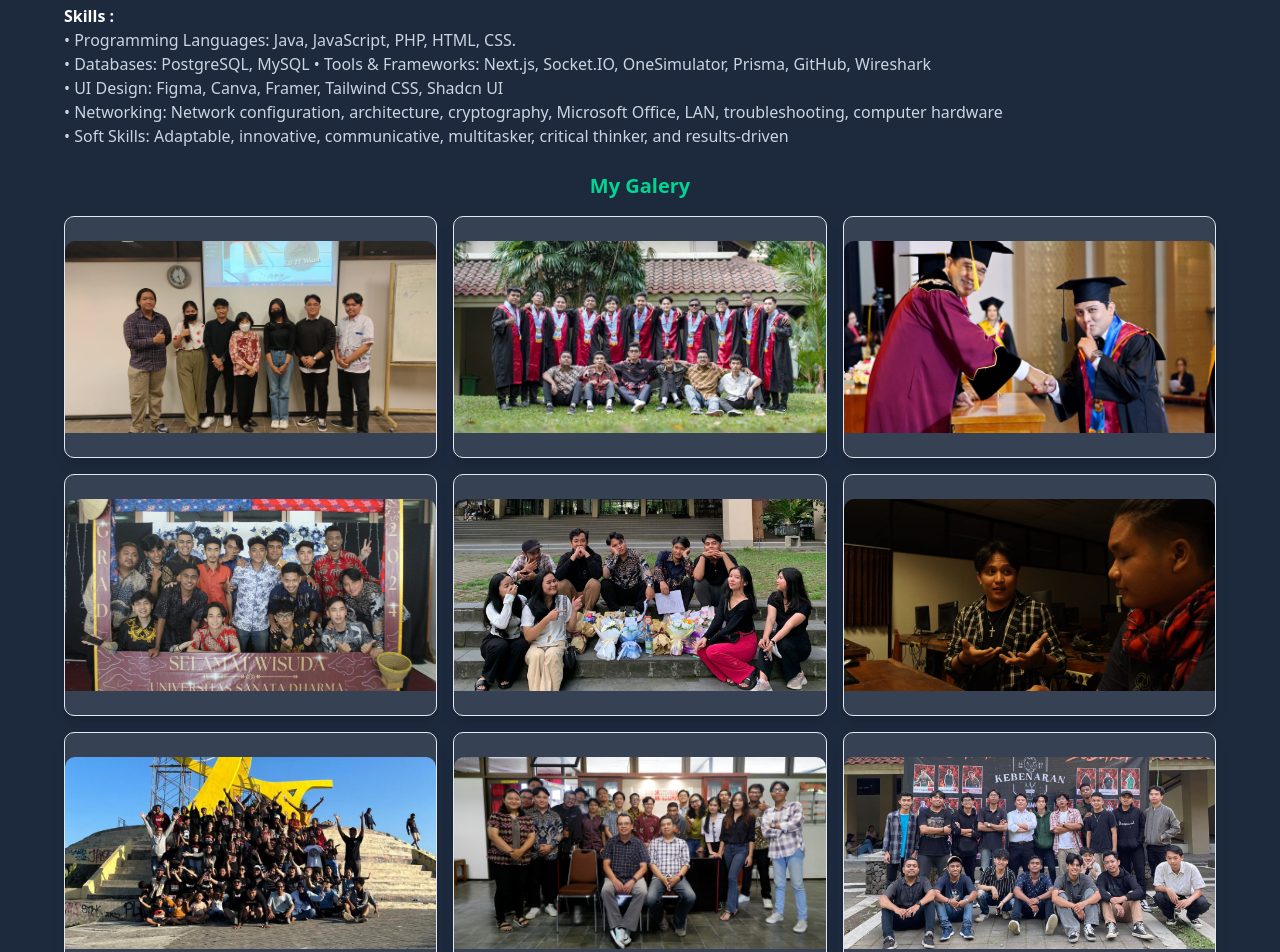
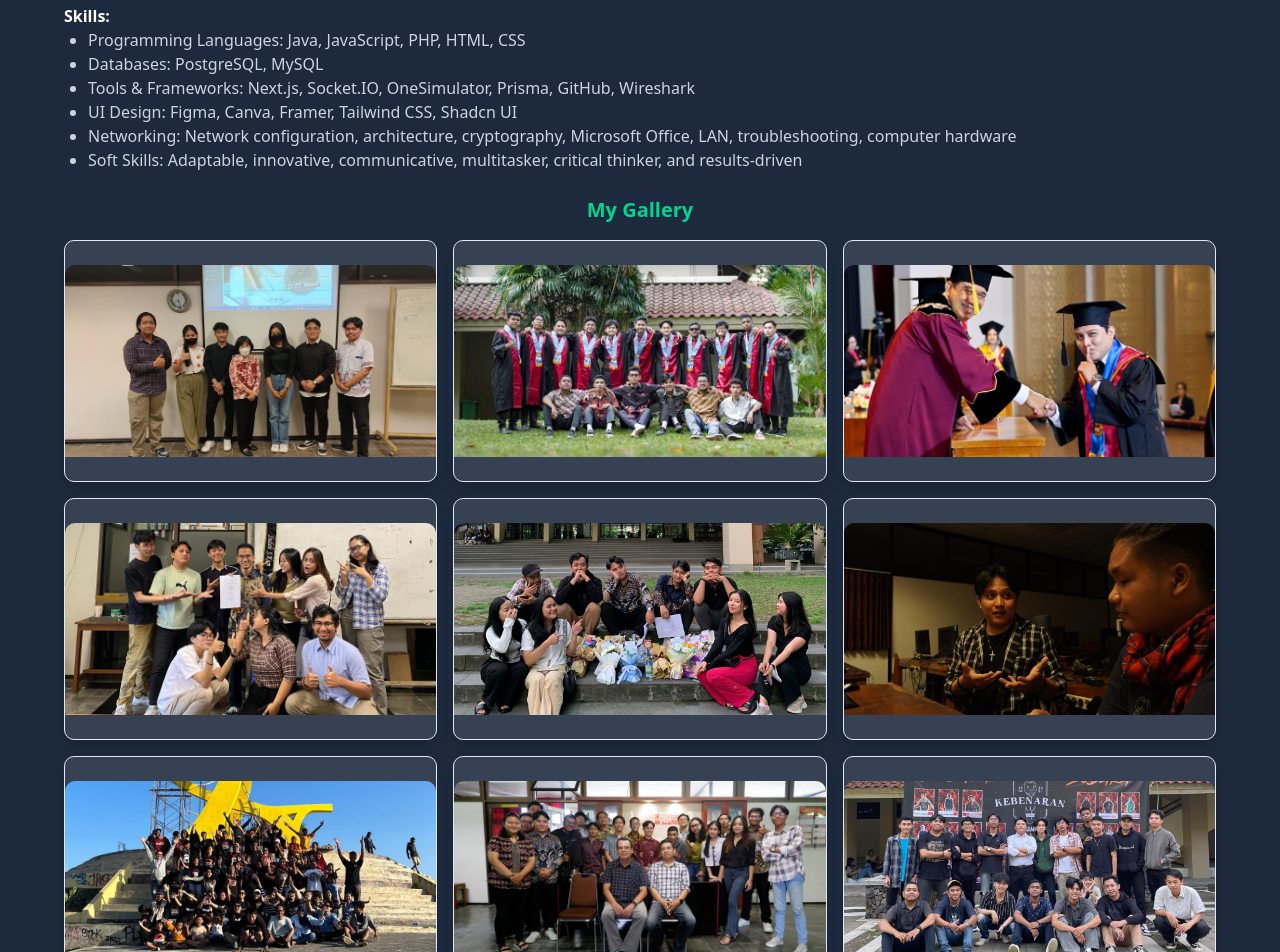
Before and after one commit to titusguritno/my-portfolio, a Next.js app: page /about in a window 1280 px wide. Shown: the part 480-1432 px from the top of the page. Built offline with nearby package versions, Linux system fonts and the light colour scheme.

Commit message:
change galery and skills

```diff
--- a/app/about/page.jsx
+++ b/app/about/page.jsx
@@ -26,139 +26,58 @@ const About = () => {
               to create clean, functional, and user-friendly interfaces.
             </p>
 
-            <p className="text-slate-300">
-              <span className="font-semibold text-white">Education : </span>{" "}
+            <div className="text-slate-300">
+              <span className="font-semibold text-white">Education:</span>
               <p>Sanata Dharma University 2020 - 2024</p>
-              <p>Bachelor's Degree of Informatics</p>
-              <p>GPA: 3.30 </p>
-            </p>
-            <p className="text-slate-300">
-              <span className="font-semibold text-white">Skills : </span>
-              <p>• Programming Languages: Java, JavaScript, PHP, HTML, CSS.</p>•
-              Databases: PostgreSQL, MySQL • Tools & Frameworks: Next.js,
-              Socket.IO, OneSimulator, Prisma, GitHub, Wireshark
-              <p>• UI Design: Figma, Canva, Framer, Tailwind CSS, Shadcn UI</p>•
+              <p>Bachelor's Degree in Informatics</p>
+              <p>GPA: 3.30</p>
+            </div>
+
+            <div className="text-slate-300">
+              <span className="font-semibold text-white">Skills:</span>
+              <ul className="list-disc pl-6">
+                <li>Programming Languages: Java, JavaScript, PHP, HTML, CSS</li>
+                <li>Databases: PostgreSQL, MySQL</li>
+                <li>
+                  Tools & Frameworks: Next.js, Socket.IO, OneSimulator, Prisma,
+                  GitHub, Wireshark
+                </li>
+                <li>
+                  UI Design: Figma, Canva, Framer, Tailwind CSS, Shadcn UI
+                </li>
+                <li>
                   Networking: Network configuration, architecture, cryptography,
-              Microsoft Office, LAN, troubleshooting, computer hardware{" "}
-              <p>
-                • Soft Skills: Adaptable, innovative, communicative,
+                  Microsoft Office, LAN, troubleshooting, computer hardware
+                </li>
+                <li>
+                  Soft Skills: Adaptable, innovative, communicative,
                   multitasker, critical thinker, and results-driven
-              </p>
-            </p>
+                </li>
+              </ul>
+            </div>
 
             {/* Galeri dengan card */}
             <div className="mt-6">
               <h3 className="text-xl font-semibold text-emerald-400 text-center">
-                My Galery
+                My Gallery
               </h3>
               <div className="grid grid-cols-1 sm:grid-cols-2 md:grid-cols-3 gap-4 mt-4">
-                {/* Card 1 */}
-                <Card className="w-full bg-gray-700 rounded-lg overflow-hidden shadow-lg flex justify-center">
+                {/* Gallery Cards */}
+                {[...Array(9)].map((_, index) => (
+                  <Card
+                    key={index}
+                    className="w-full bg-gray-700 rounded-lg overflow-hidden shadow-lg"
+                  >
                     <div className="relative w-full h-48">
                       <Image
-                      src="/images/galery/gal1.jpg"
-                      alt="Project 1"
+                        src={`/images/galery/gal${index + 1}.jpg`}
+                        alt={`Project ${index + 1}`}
                         layout="fill"
                         className="object-cover w-full h-full rounded-t-lg"
                       />
                     </div>
                   </Card>
-
-                {/* Card 2 */}
-                <Card className="w-full bg-gray-700 rounded-lg overflow-hidden shadow-lg">
-                  <div className="relative w-full h-48">
-                    <Image
-                      src="/images/galery/gal2.jpg"
-                      alt="Project 2"
-                      layout="fill"
-                      className="object-cover w-full h-full rounded-t-lg"
-                    />
-                  </div>
-                </Card>
-
-                {/* Card 3 */}
-                <Card className="w-full bg-gray-700 rounded-lg overflow-hidden shadow-lg">
-                  <div className="relative w-full h-48">
-                    <Image
-                      src="/images/galery/gal3.jpg"
-                      alt="Project 3"
-                      layout="fill"
-                      className="object-cover w-full h-full rounded-t-lg"
-                    />
-                  </div>
-                </Card>
-
-                {/* Card 4 */}
-                <Card className="w-full bg-gray-700 rounded-lg overflow-hidden shadow-lg">
-                  <div className="relative w-full h-48">
-                    <Image
-                      src="/images/galery/gal4.jpg"
-                      alt="Project 4"
-                      layout="fill"
-                      className="object-cover w-full h-full rounded-t-lg"
-                    />
-                  </div>
-                </Card>
-
-                {/* Card 5 */}
-                <Card className="w-full bg-gray-700 rounded-lg overflow-hidden shadow-lg">
-                  <div className="relative w-full h-48">
-                    <Image
-                      src="/images/galery/gal5.jpg"
-                      alt="Project 5"
-                      layout="fill"
-                      className="object-cover w-full h-full rounded-t-lg"
-                    />
-                  </div>
-                </Card>
-
-                {/* Card 6 */}
-                <Card className="w-full bg-gray-700 rounded-lg overflow-hidden shadow-lg flex justify-center">
-                  <div className="relative w-full h-48">
-                    <Image
-                      src="/images/galery/gal6.jpg"
-                      alt="Project 6"
-                      layout="fill"
-                      className="object-cover w-full h-full rounded-t-lg"
-                    />
-                  </div>
-                </Card>
-
-                {/* Card 7 */}
-                <Card className="w-full bg-gray-700 rounded-lg overflow-hidden shadow-lg">
-                  <div className="relative w-full h-48">
-                    <Image
-                      src="/images/galery/gal7.jpg"
-                      alt="Project 6"
-                      layout="fill"
-                      className="object-cover w-full h-full rounded-t-lg"
-                    />
-                  </div>
-                </Card>
-
-                {/* Card 8 */}
-                <Card className="w-full bg-gray-700 rounded-lg overflow-hidden shadow-lg">
-                  <div className="relative w-full h-48">
-                    <Image
-                      src="/images/galery/gal8.jpg"
-                      alt="Project 6"
-                      layout="fill"
-                      className="object-cover w-full h-full rounded-t-lg"
-                    />
-                  </div>
-                </Card>
-
-                {/* Card 9 */}
-                <Card className="w-full bg-gray-700 rounded-lg overflow-hidden shadow-lg">
-                  <div className="relative w-full h-48">
-                    <Image
-                      src="/images/galery/gal9.jpg"
-                      alt="Project 6"
-                      layout="fill"
-                      className="object-cover w-full h-full rounded-t-lg"
-                    />
-                  </div>
-                </Card>
+                ))}
               </div>
             </div>
           </div>
```
Also changed, not shown: public/images/galery/gal4.jpg. Lines whose indentation alone changed are shown as unchanged.
